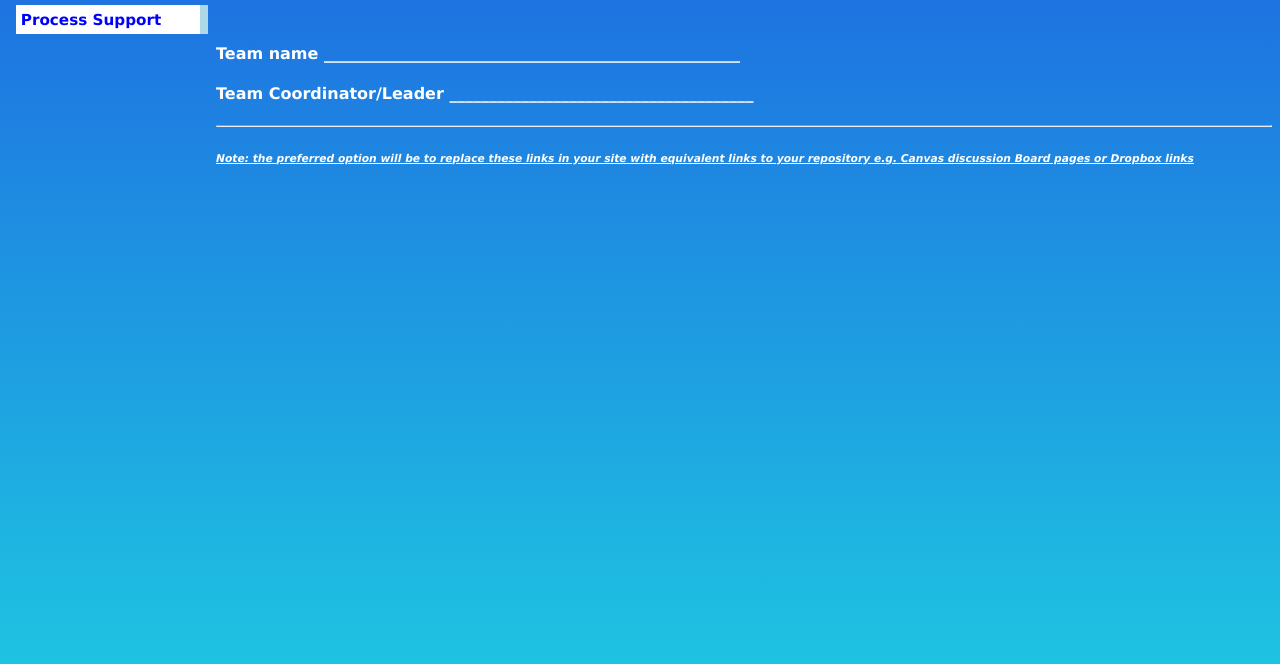
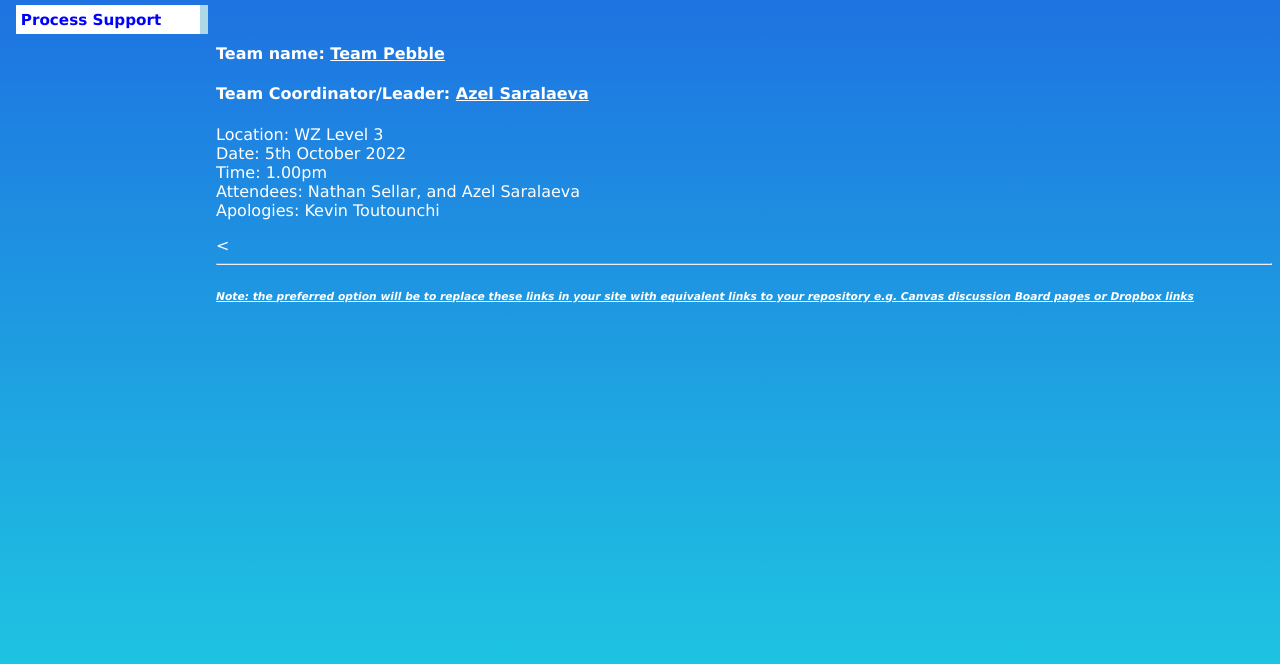
Before and after one commit to nateyhub/comp501-assignment3, a plain HTML site: page misc/meetings.html in a window 1280 px wide. Shown: the part 76-740 px from the top of the page. Drawn offline with Linux system fonts and the light colour scheme.

Commit message:
minor changes

```diff
--- a/misc/meetings.html
+++ b/misc/meetings.html
@@ -14,20 +14,21 @@
 		<li><a href="process.html">Process Support</a>
 	</ul>
 
-
-
-
 	<h1>Meeting Minutes</h1><br>
 
+	<h4><p>Team name: <u>Team Pebble</u></p></h4>
 
-	<h4><p>Team name ____________________________________________________</p></h4>
+	<h4><p>Team Coordinator/Leader: <u>Azel Saralaeva</u></p></h4>
 
-	<h4><p>Team Coordinator/Leader ______________________________________</p></h4>
-
+	<p>Location:	WZ Level 3
+		<br>Date:	5th October 2022
+		<br>Time:	1.00pm
+		<br>Attendees: Nathan Sellar, and Azel Saralaeva
+		<br>Apologies: Kevin Toutounchi
+	</p>
+	<
 
 	<a href="https://canvas.aut.ac.nz/courses/1048/discussion_topics/3449" Meeting Minutes Repository Alternative Link</a>
-
-
 
 	<hr/>
 	<p><h6><em>Note: the preferred option will be to replace these links in your site with equivalent links to your repository e.g. Canvas discussion Board pages or Dropbox links</h6></em></p>
```
Also changed, not shown: misc/portfolio.html (+3 -7 lines).
